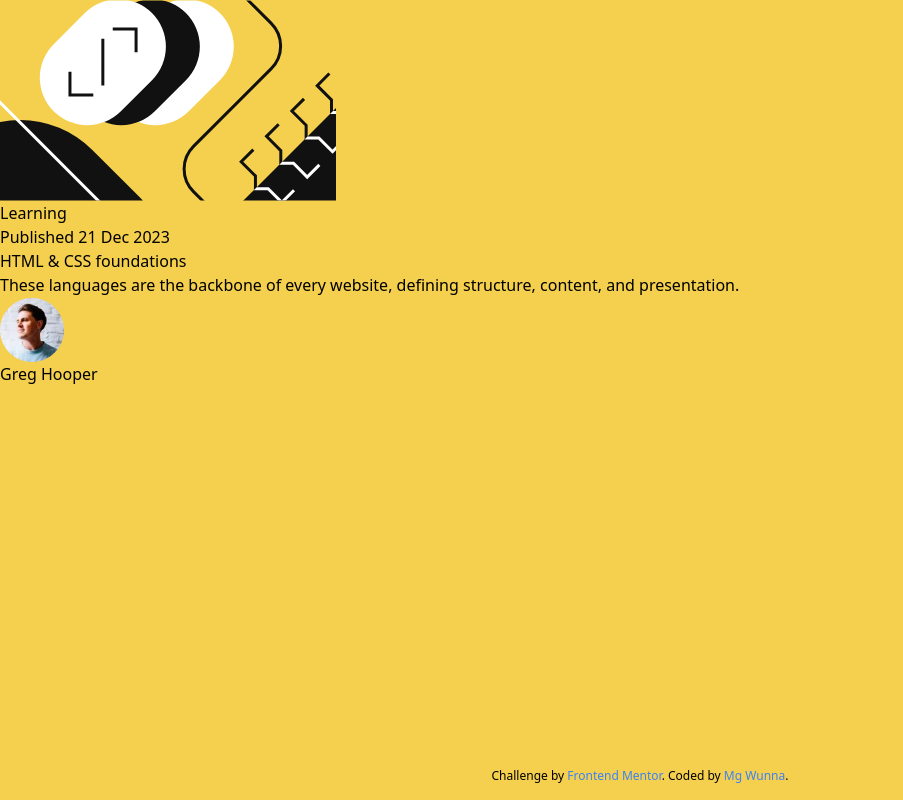
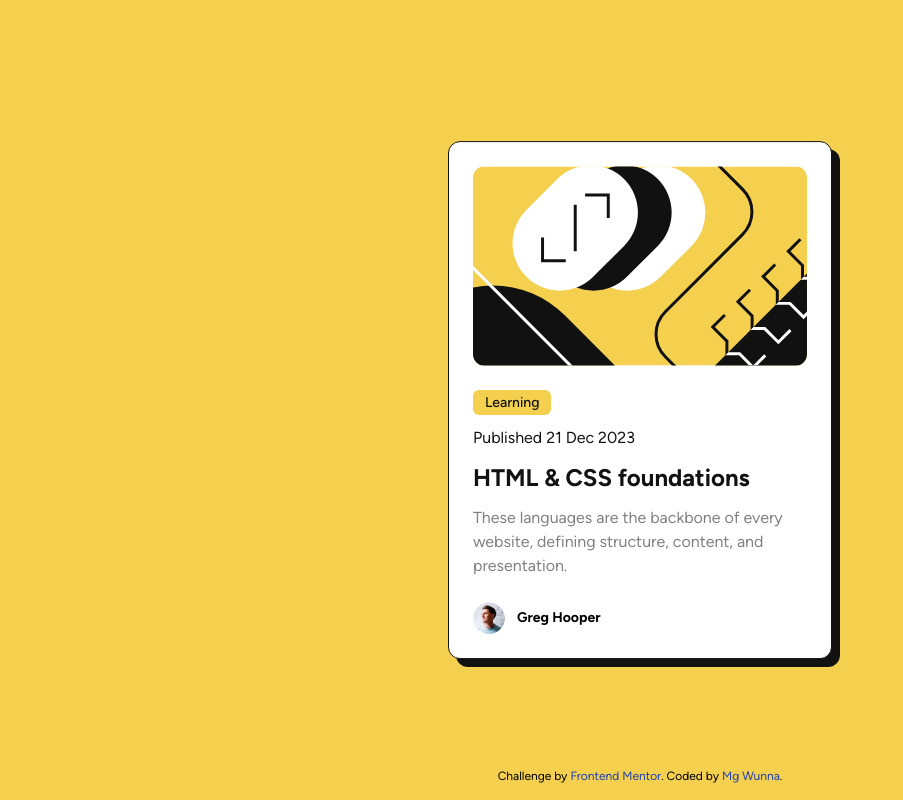
Before and after one commit to mg-wunna/frontend-mentor--blog-preview-card, a website: page index.html in a window 1280 px wide. Shown: the whole page, without its empty margins (0-903 px from the left). Drawn offline with Linux system fonts and the light colour scheme.

Commit message:
feat: 🎸 add blog preview card component

```diff
--- a/index.html
+++ b/index.html
@@ -18,28 +18,45 @@
     <link rel="stylesheet" href="./fonts.css" />
     <link rel="stylesheet" href="./style.min.css" />
   </head>
-  <body class="bg-yellow">
-    <div>
-      <img src="./assets/images/illustration-article.svg" />
-      <p>Learning</p>
-      <p>Published 21 Dec 2023</p>
-      <h1>HTML & CSS foundations</h1>
-      <p>
-        These languages are the backbone of every website, defining structure,
-        content, and presentation.
-      </p>
-      <div>
-        <img src="./assets/images/image-avatar.webp" />
-        <p>Greg Hooper</p>
+  <body class="bg-yellow font-figtree">
+    <div
+      class="bg-white space-y-6 shadow-custom w-96 border border-solid border-black fixed top-1/2 left-1/2 -translate-x-1/2 -translate-y-1/2 rounded-xl p-6"
+    >
+      <img class="rounded-xl" src="./assets/images/illustration-article.svg" />
+      <div class="space-y-3">
+        <span
+          class="text-sm font-medium px-3 py-1 bg-yellow text-black rounded-md"
+          >Learning</span
+        >
+        <p class="text-black">Published 21 Dec 2023</p>
+        <h1 class="text-2xl text-black font-bold">HTML & CSS foundations</h1>
+        <p class="text-grey">
+          These languages are the backbone of every website, defining structure,
+          content, and presentation.
+        </p>
+      </div>
+      <div class="flex gap-x-3 items-center">
+        <img
+          class="w-8 h-8 rounded-full"
+          src="./assets/images/image-avatar.webp"
+        />
+        <p class="text-sm font-bold">Greg Hooper</p>
       </div>
     </div>
-    <div
-      class="fixed text-xs bottom-4 left-1/2 -translate-x-1/2 [&>a]:text-blue-500 [&>a]:hover:text-blue-400"
-    >
+
+    <div class="fixed text-xs bottom-4 left-1/2 -translate-x-1/2">
       Challenge by
-      <a href="https://www.frontendmentor.io?ref=challenge" target="_blank"
+      <a
+        href="https://www.frontendmentor.io?ref=challenge"
+        target="_blank"
+        class="text-blue-800 hover:text-blue-500"
         >Frontend Mentor</a
-      >. Coded by <a href="https://mg-wunna.github.io/mg-wunna">Mg Wunna</a>.
+      >. Coded by
+      <a
+        href="https://mg-wunna.github.io/mg-wunna"
+        class="text-blue-800 hover:text-blue-500"
+        >Mg Wunna</a
+      >.
     </div>
   </body>
 </html>
--- a/tailwind.config.js
+++ b/tailwind.config.js
@@ -13,6 +13,9 @@ module.exports = {
         figtree: ["figtree"],
         "figtree-italic": ['"figtree-italic"'],
       },
+      boxShadow: {
+        custom: "8px 8px 0px hsl(0, 0%, 7%)",
+      },
     },
   },
   plugins: [],
```
Also changed, not shown: style.min.css.
